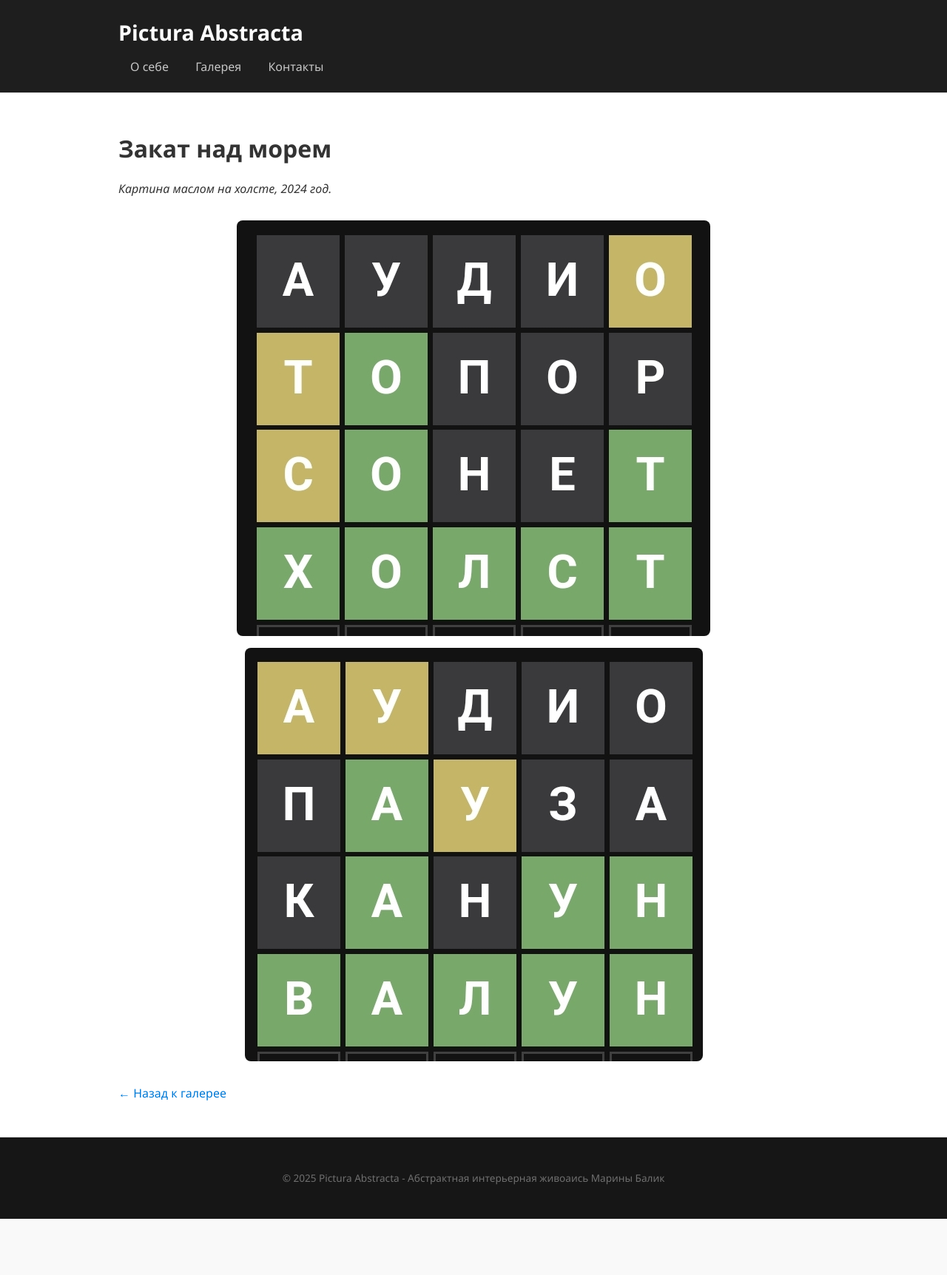
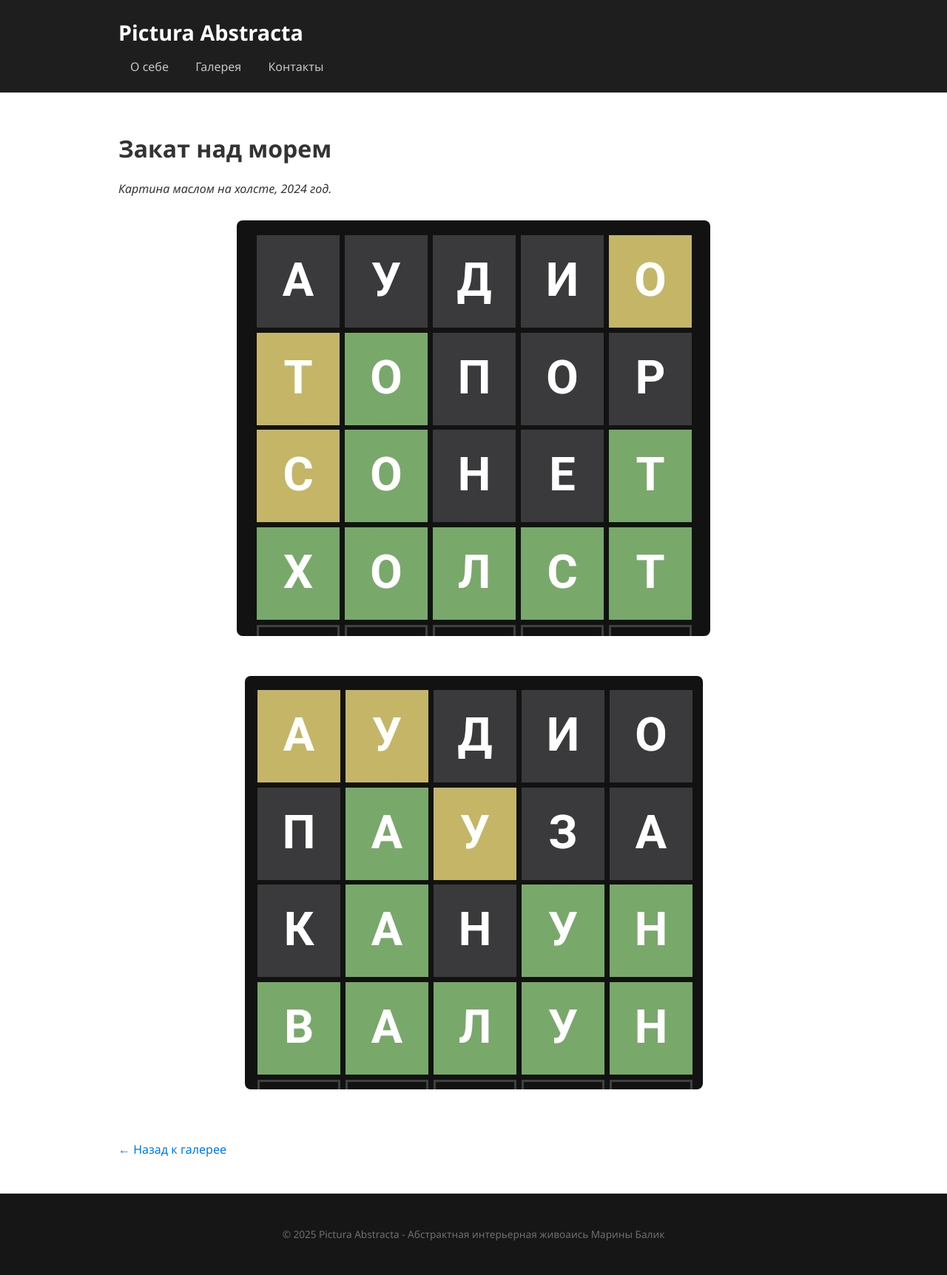
Before and after one commit to PicAbsArt/picabsart.github.io, a Jekyll site: the page built from _paintings/sunset.md, in a window 1280 px wide. Shown: the whole page at 74% size. Built offline with Jekyll 4.4.1, drawn with Linux system fonts in a browser that asks for light colours; before the commit the page ends 1648 px from its top, so only the background shows below that.

Commit message:
Update painting.html

```diff
--- a/_layouts/painting.html
+++ b/_layouts/painting.html
@@ -6,7 +6,7 @@ layout: default
 
 <div class="painting-images">
   {% for image in page.images %}
-    <img src="{{ image }}" alt="Изображение {{ page.title }}" class="thumbnail">
+    <img src="{{ image }}" alt="Изображение {{ page.title }}" class="thumbnail"><br>
   {% endfor %}
 </div>
 
```
